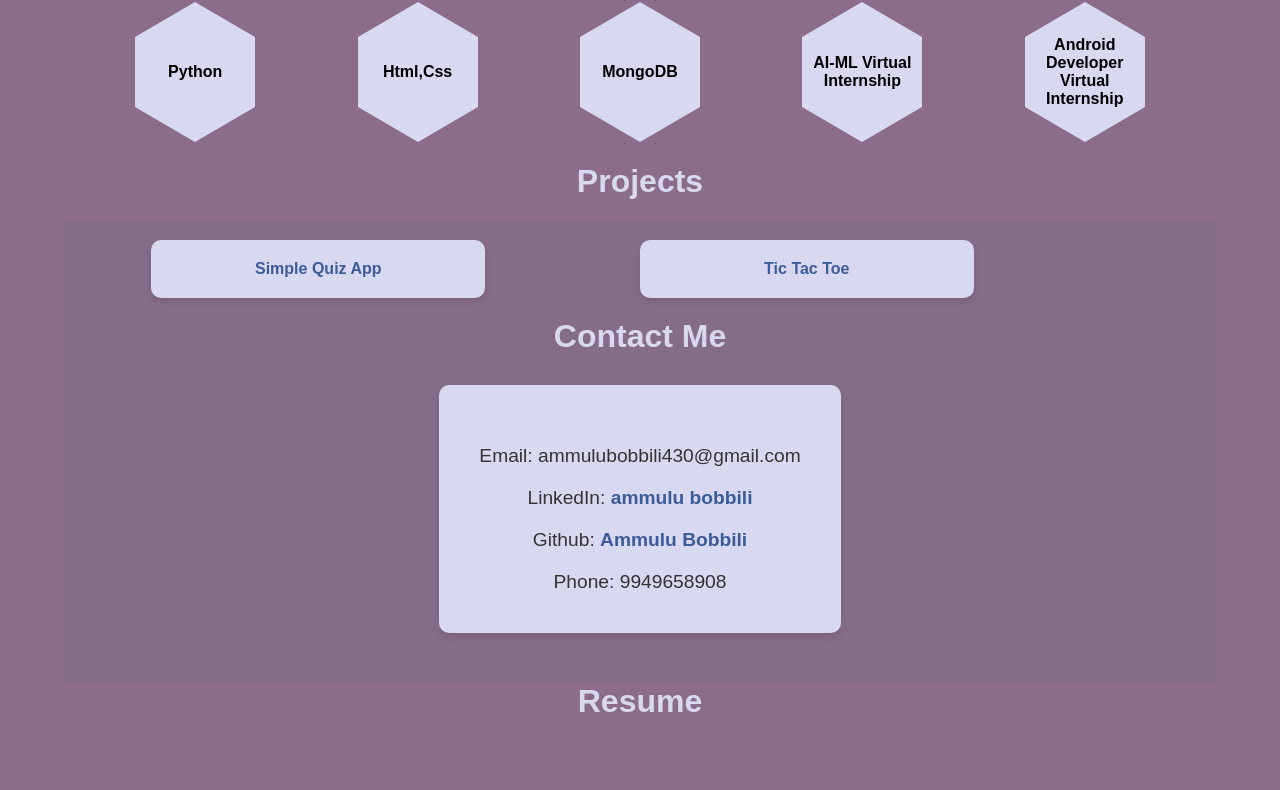
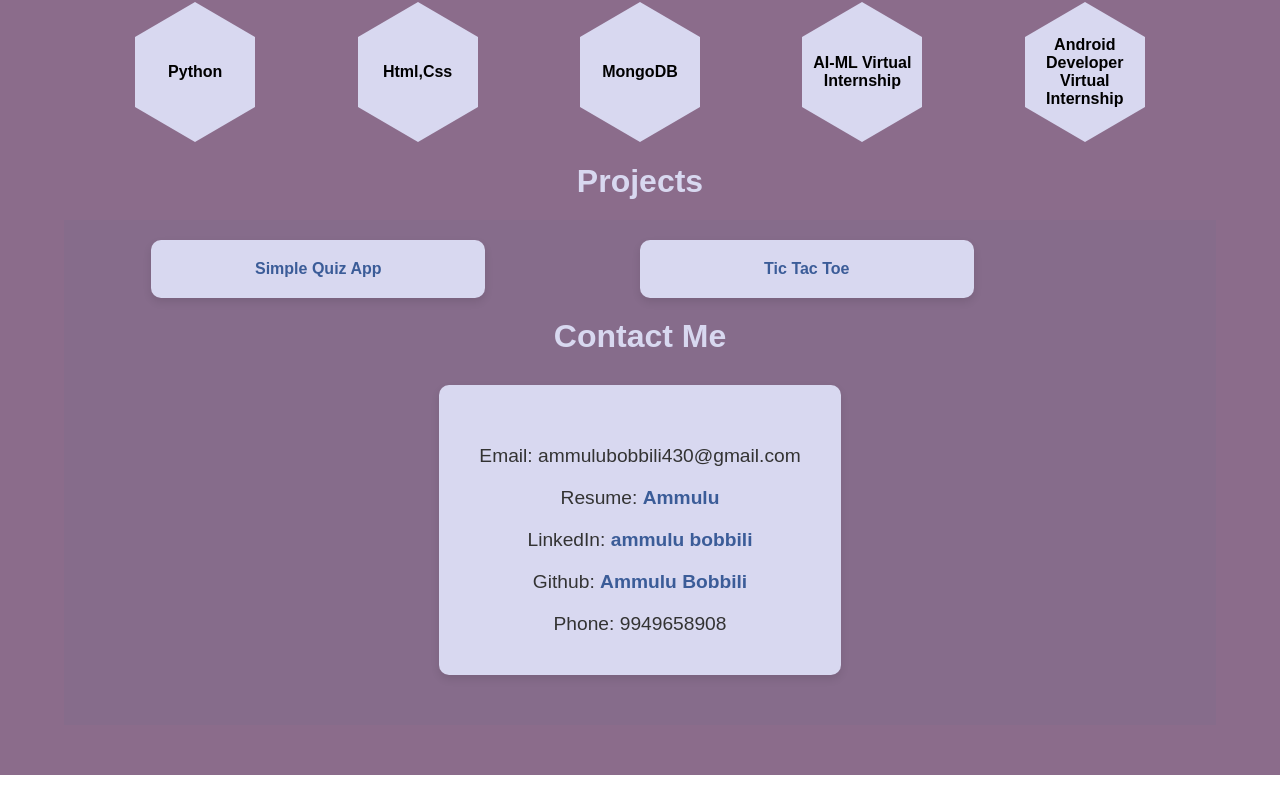
Before and after one commit to 22K61A4413/portfolio, a plain HTML site: page index.html in a window 1280 px wide. Shown: the part 1196-1986 px from the top of the page. Drawn offline with Linux system fonts and the light colour scheme.

Commit message:
Update index.html

```diff
--- a/index.html
+++ b/index.html
@@ -359,6 +359,7 @@
                     <div class="contact" id="contact">
 
                         <p>Email: ammulubobbili430@gmail.com</p>
+                        <p>Resume: <a href="https://ik.imagekit.io/8vk3ohxng/Ammulu_Resume%20(1)%20(1).pdf?updatedAt=1740752046027" height=355 width=100 alt="My Resume">Ammulu</a></p>
                         <p>LinkedIn: <a href="https://www.linkedin.com/in/ammulu-bobbili-b33656280/" target="_blank">ammulu bobbili</a></p>
                         <p>Github: <a href="https://github.com/22K61A4413">Ammulu Bobbili</a></p>
                         <p>Phone: 9949658908</a></p>
@@ -366,7 +367,7 @@
                 </div>
             </div>
         </div>
-            <h2>Resume</h2><a href="https://ik.imagekit.io/8vk3ohxng/Ammulu_Resume%20(1)%20(1).pdf?updatedAt=1740752046027" height=355 width=100 alt="My Resume">
+
     </div>
 
 </body>
```
